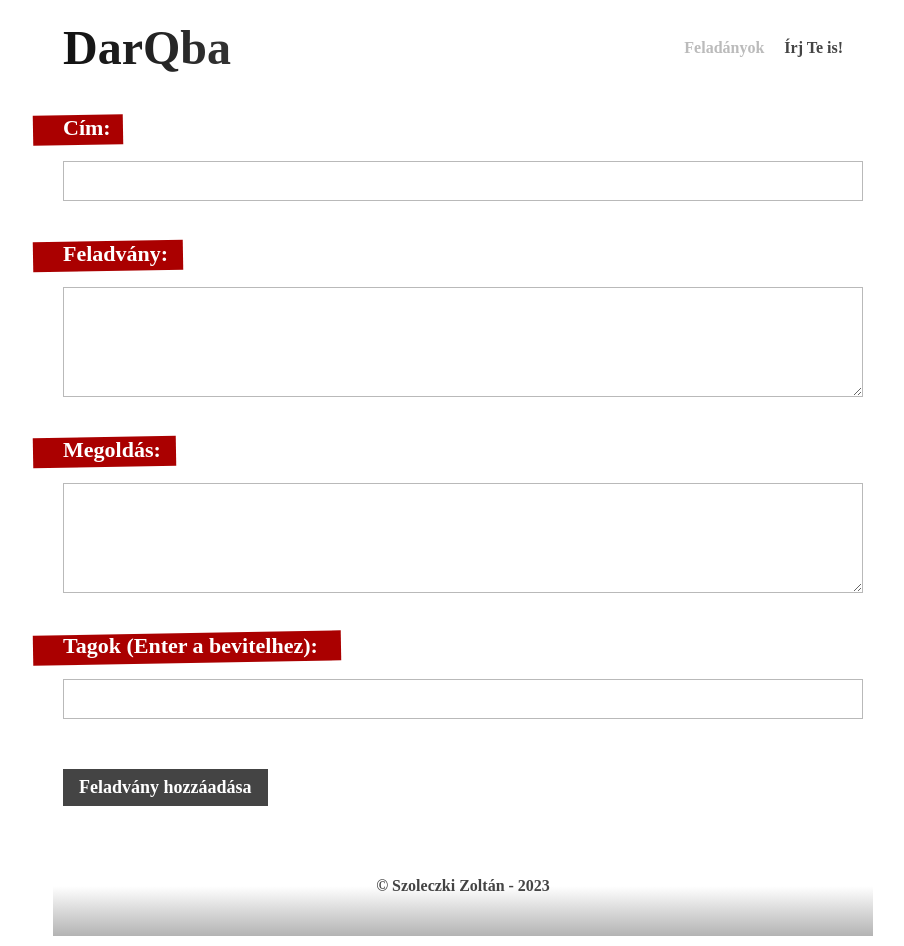
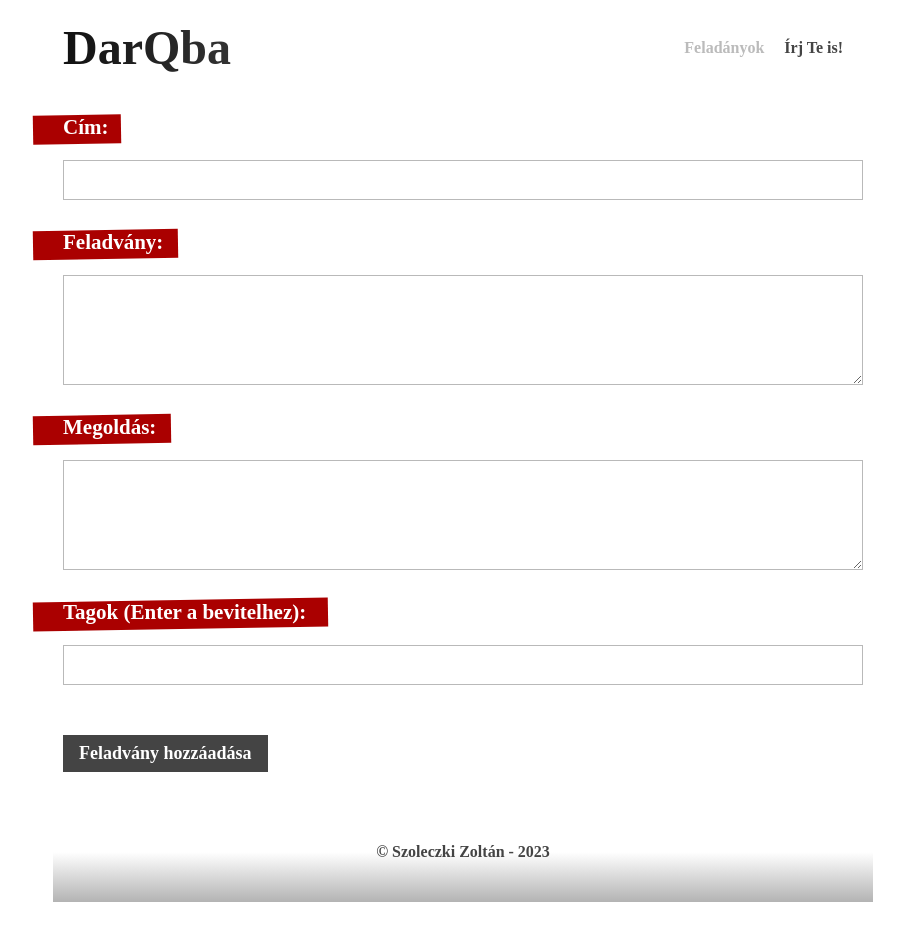
Before and after one commit to szolzol/darkoba-vue, a Vue app: page /create in a window 1280 px wide. Shown: the whole page, without its empty margins (177-1081 px from the left). After the commit the page ends 912 px from the top, so only its background shows below. Built offline with nearby package versions, Linux system fonts and the light colour scheme; a web font is replaced by a local one.

Commit message:
minimal styling changes

```diff
--- a/src/App.vue
+++ b/src/App.vue
@@ -45,7 +45,8 @@ h3,
 label {
   display: inline-block;
   position: relative;
-  font-size: 22px;
+  font-weight: 900;
+  font-size: 21px;
   color: white;
   margin-bottom: 10px;
   max-width: 400px;
--- a/src/views/Create.vue
+++ b/src/views/Create.vue
@@ -81,7 +81,7 @@ textarea {
   box-sizing: border-box;
   padding: 10px;
   border: 1px solid #b9b9b9;
-  margin: 10px 0px 40px 0px;
+  margin: 10px 0px 30px 0px;
   font-size: 16px;
   font-family: 'Tourney', cursive;
   font-weight: 700;
```
